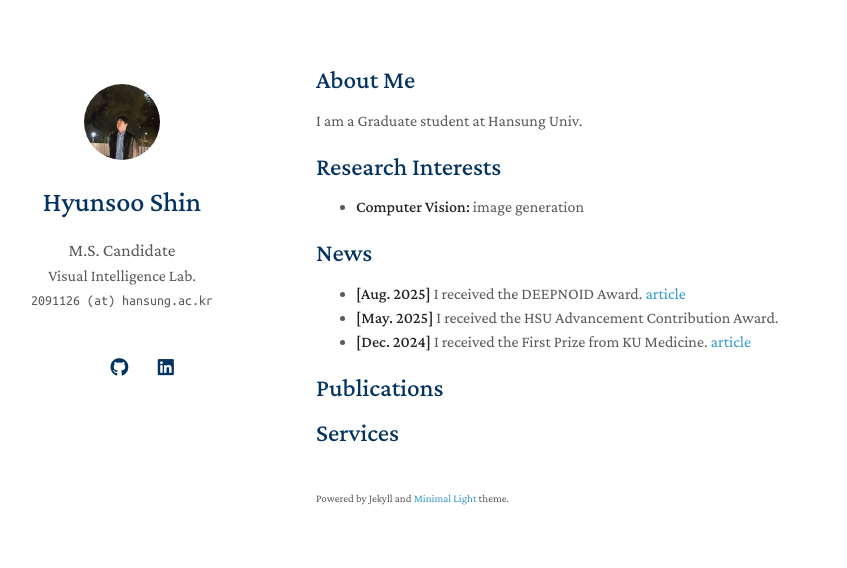
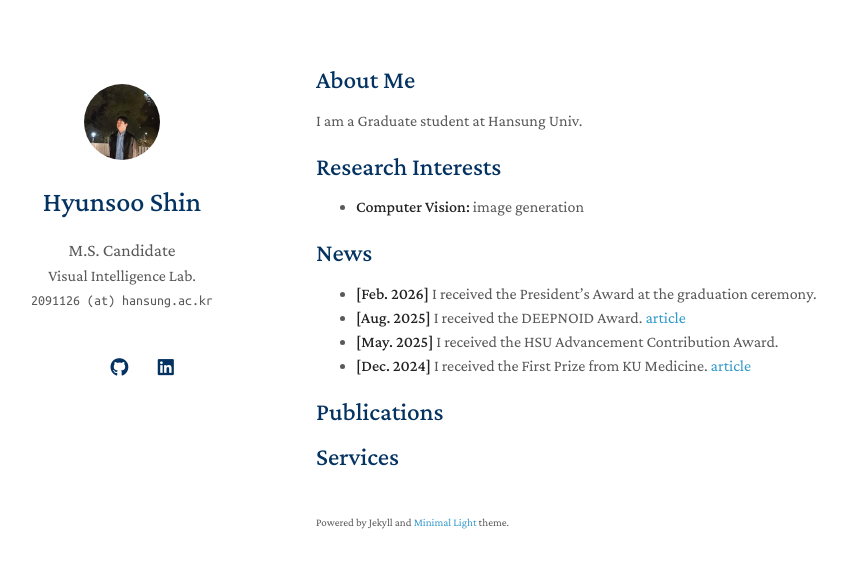
Before and after one commit to YONGJI04/yongji04.github.io, a Jekyll site: the page built from index.md, in a window 1280 px wide. Shown: the top 568 px of the page, without its empty margins (154-1001 px from the left). Built offline with Jekyll 4.4.1, drawn with Linux system fonts in a browser that asks for light colours; a style sheet for code colours, icons or effects is not loaded; our own code applies the rules of GitHub Pages for plain Markdown files.

Commit message:
Update index.md

```diff
--- a/index.md
+++ b/index.md
@@ -12,6 +12,7 @@
 
 ## News
 
+- **[Feb. 2026]** I received the President's Award at the graduation ceremony.
 - **[Aug. 2025]** I received the DEEPNOID Award. [article](https://www.donga.com/news/It/article/all/20250813/132178039/1)
 - **[May. 2025]** I received the HSU Advancement Contribution Award.
 - **[Dec. 2024]** I received the First Prize from KU Medicine. [article](https://www.joongang.co.kr/article/25294920)
```
